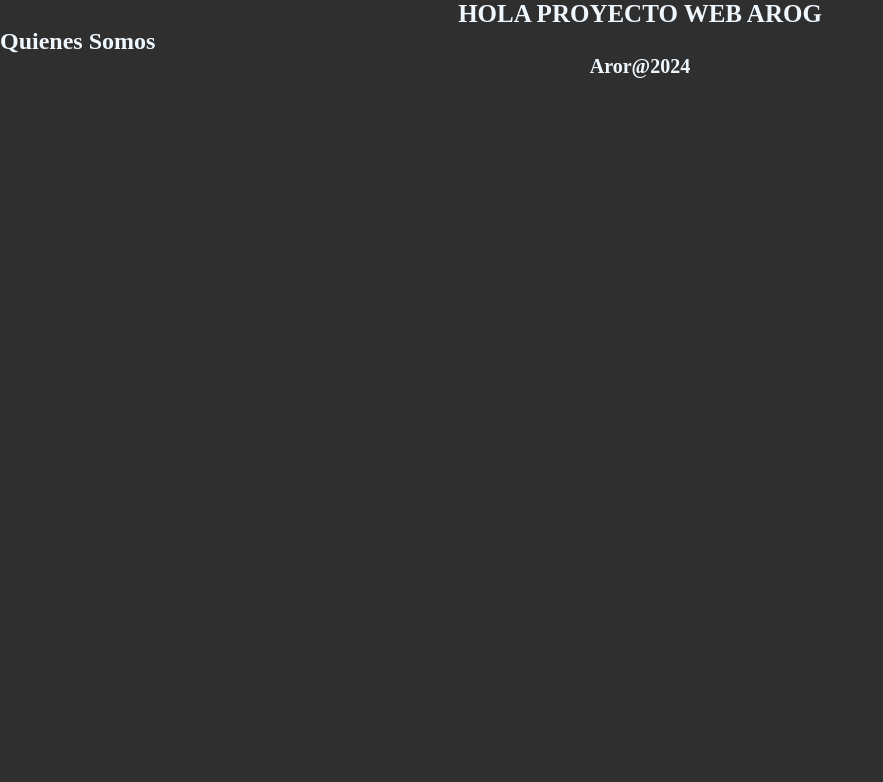
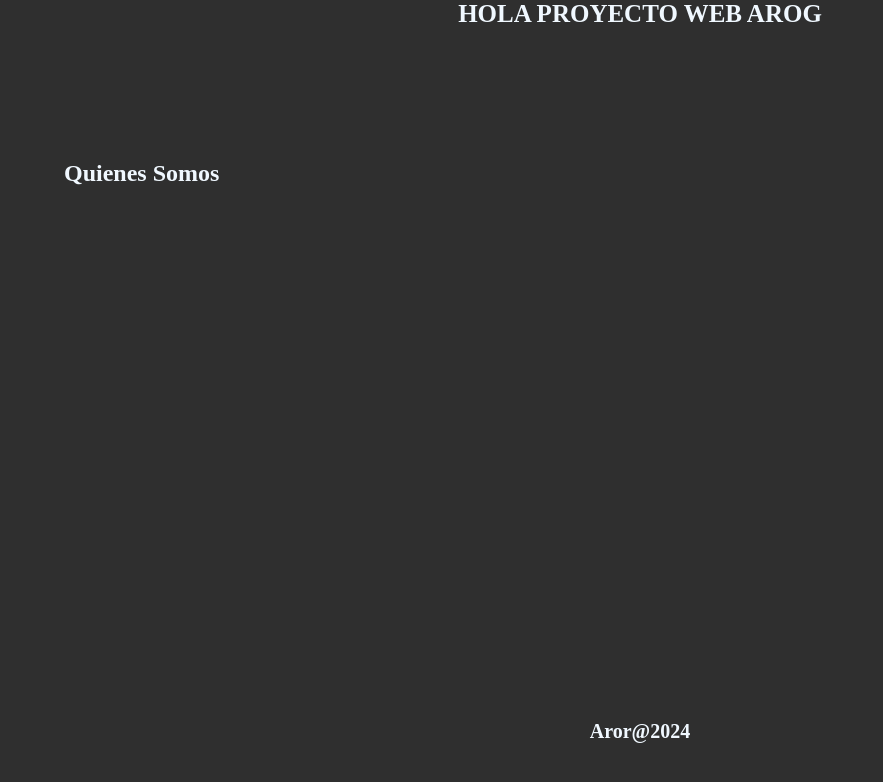
Before and after one commit to ortizpablos/proyectoArog, a plain HTML site: page index.html in a window 1280 px wide. Shown: the whole page, without its empty margins (0-883 px from the left). Drawn offline with Linux system fonts and the light colour scheme.

Commit message:
cambio de viewport Landing page

```diff
--- a/css/style.css
+++ b/css/style.css
@@ -16,3 +16,15 @@ h3{
     text-align: center;
     font-size: 20px;
 }
+header{
+    height: 20vh;
+}
+main{
+    height: 70vh;
+    width: 90%;
+    margin: auto;
+
+}
+footer{
+    height: 10vh;
+}
```
